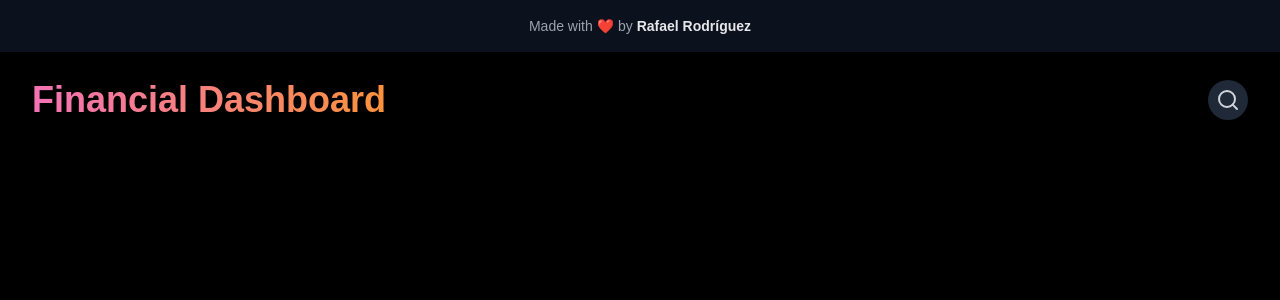
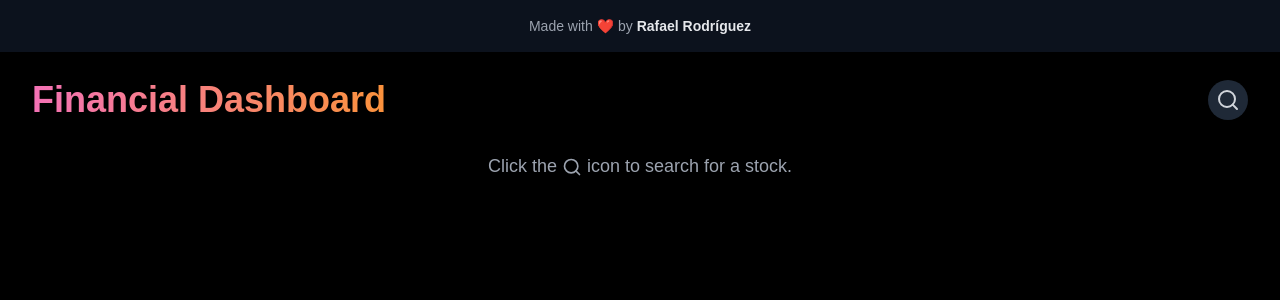
Before and after one commit to rafael-rod/Stock-Market-Financial-Statements, a Next.js app: page / in a window 1280 px wide. Shown: the top 300 px of the page. Built offline with nearby package versions, Linux system fonts and the light colour scheme.

Commit message:
Update page.tsx

```diff
--- a/src/app/page.tsx
+++ b/src/app/page.tsx
@@ -66,6 +66,12 @@ export default function FinancialDashboard() {
           </div>
         </div>
 
+        {!ticker && (
+          <div className="text-center text-gray-400 text-lg">
+            Click the <Search className="inline w-5 h-5" /> icon to search for a stock.
+          </div>
+        )}
+
         {ticker && (
           <div className="space-y-8">
             <div className="flex justify-between items-center">
```
